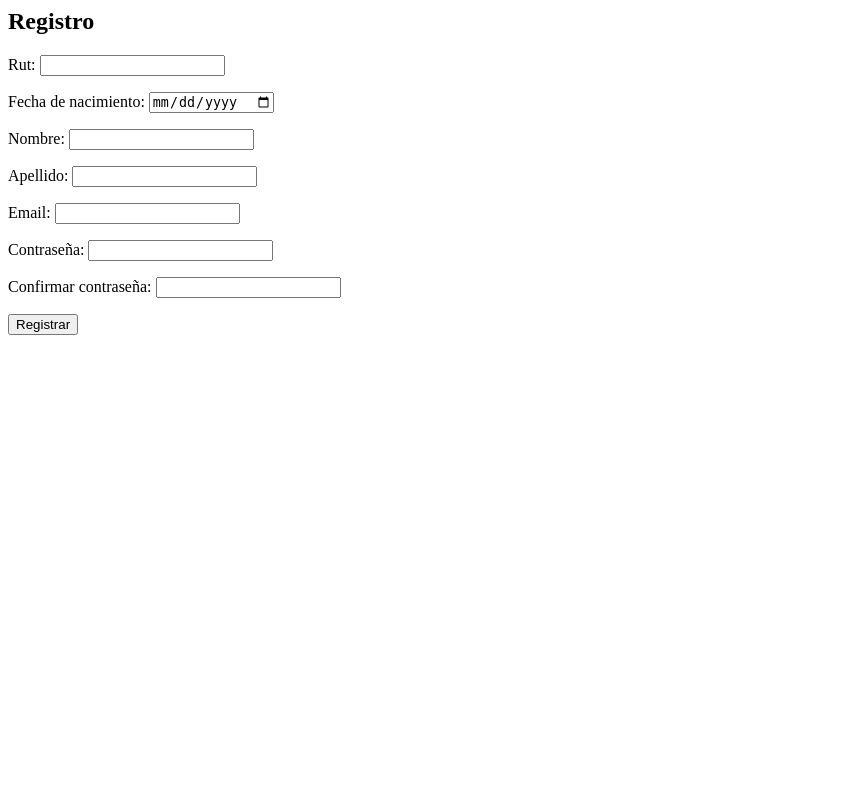
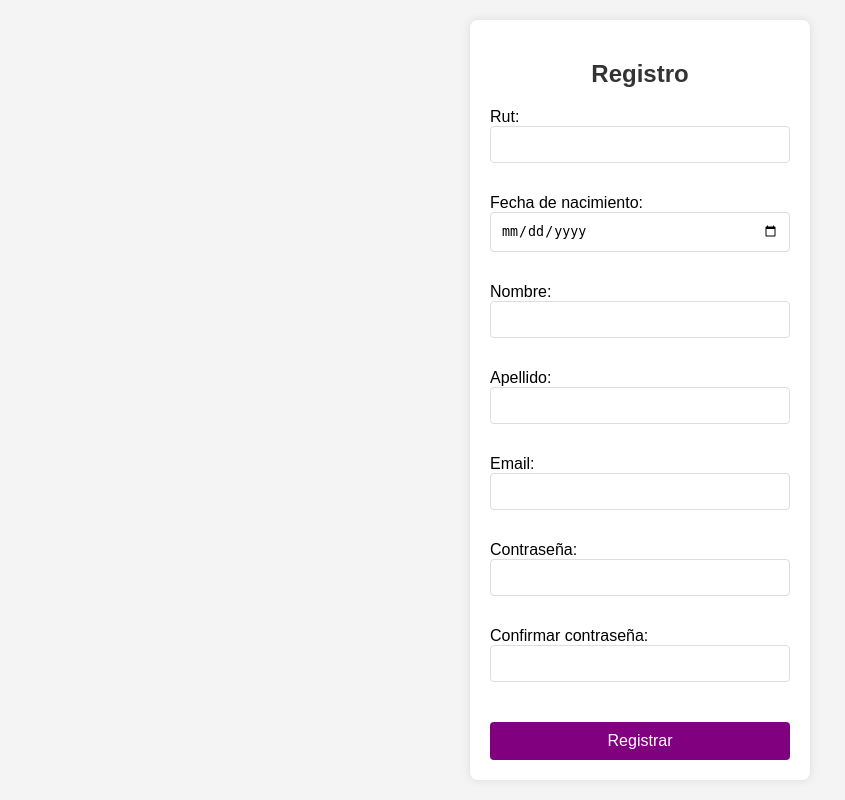
Before and after one commit to Demozath/proyectokindersonrisa, a Django app: page /registro/ in a window 1280 px wide. Shown: the whole page, without its empty margins (0-845 px from the left). Run offline with Django 4.2, Linux system fonts and the light colour scheme.

Commit message:
Se agregan muchas mejoras que aun no estaban arriba.

```diff
--- a/llamadas/templates/llamadas/registrar_llamada.html
+++ b/llamadas/templates/llamadas/registrar_llamada.html
@@ -2,6 +2,7 @@
 <html lang="es">
 <head>
     <meta charset="UTF-8">
+        <link rel="stylesheet" type="text/css" href="../static/styles/login.css">
     <title>Registrar Llamada</title>
 </head>
 <body>
--- a/proyectokindersonrisa/settings.py
+++ b/proyectokindersonrisa/settings.py
@@ -39,6 +39,8 @@ INSTALLED_APPS = [
     'django.contrib.staticfiles',
     'usuarios',
     'llamadas',
+    'bootstrap4',
+    'widget_tweaks',
 ]
 
 MIDDLEWARE = [
--- /dev/null
+++ b/usuarios/static/styles/registro.css
@@ -0,0 +1,55 @@
+body {
+  font-family: Arial, sans-serif;
+  background-color: #f4f4f4;
+  display: flex;
+  justify-content: center;
+  align-items: center;
+  height: 100vh;
+  margin: 0;
+}
+
+h2 {
+  text-align: center;
+  color: #333;
+  margin-bottom: 20px; /* Espacio debajo del título */
+}
+
+form {
+  background: #fff;
+  padding: 20px;
+  border-radius: 8px;
+  box-shadow: 0 0 10px rgba(0, 0, 0, 0.1);
+  width: 300px; /* Ajusta al ancho que prefieras */
+}
+
+form p {
+  margin-bottom: 15px; /* Espacio entre campos */
+}
+
+input[type="text"],
+input[type="password"],
+input[type="email"],
+input[type="date"] {
+  width: 100%;
+  padding: 10px;
+  margin-bottom: 15px;
+  border: 1px solid #ddd;
+  border-radius: 4px;
+  box-sizing: border-box; /* Asegura que el padding no afecte el ancho total */
+}
+
+button {
+  width: 100%;
+  padding: 10px;
+  border: none;
+  border-radius: 4px;
+  background-color: #800080; /* Color púrpura */
+  color: white;
+  cursor: pointer;
+  font-size: 16px;
+  margin-top: 10px; /* Espacio antes del botón */
+}
+
+button:hover {
+  background-color: #660066; /* Un púrpura más oscuro para el estado hover */
+}
--- a/usuarios/templates/usuarios/registro.html
+++ b/usuarios/templates/usuarios/registro.html
@@ -1,8 +1,20 @@
+<!doctype html>
+<html lang="en">
+<head>
+    <meta charset="UTF-8">
+    <meta name="viewport" content="width=device-width, user-scalable=no, initial-scale=1.0, maximum-scale=1.0, minimum-scale=1.0">
+    <meta http-equiv="X-UA-Compatible" content="ie=edge">
+    <link rel="stylesheet" type="text/css" href="../static/styles/registro.css">
+    <title>Document</title>
+</head>
+<body>
 {% block content %}
-  <h2>Registro</h2>
   <form method="post">
+    <h2>Registro</h2>
     {% csrf_token %}
     {{ form.as_p }}
     <button type="submit">Registrar</button>
   </form>
 {% endblock %}
+</body>
+</html>
```
Also changed, not shown: llamadas/static/styles/registrar_llamada.css (added, +82 -0 lines), usuarios/static/styles/login.css (added, +32 -0 lines), usuarios/templates/usuarios/login.html (+28 -4 lines).
